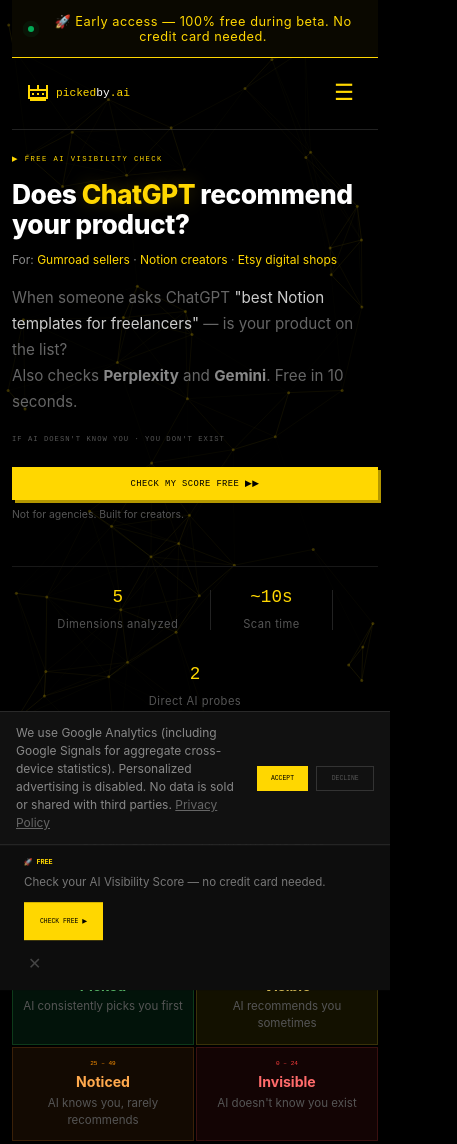
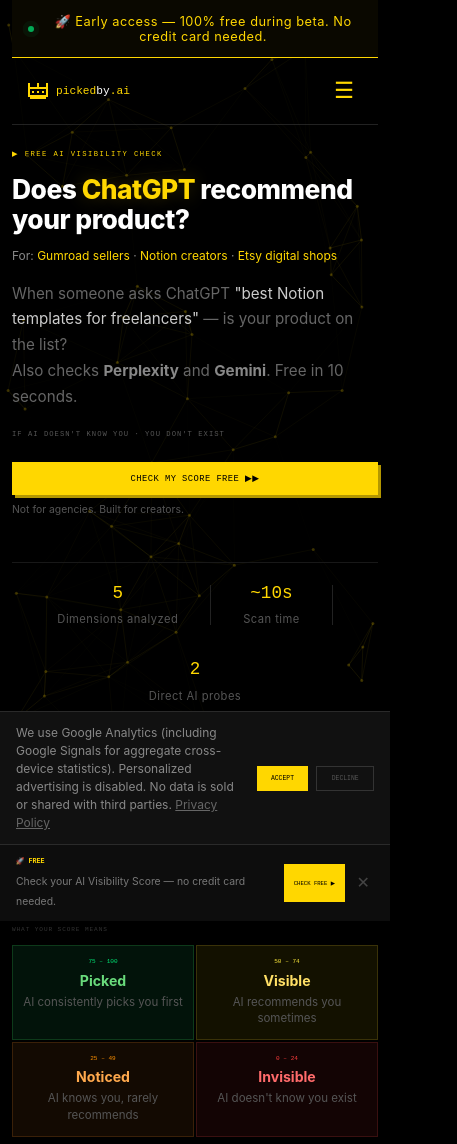
Before and after one commit to soondoobu1111-star/pickedbyai, a plain HTML site: page landing/index.html in a window 390 px wide. Shown: the top 1144 px of the page, 457 px wide, since content can reach past the window. Drawn offline with nearby package versions, Linux system fonts and the light colour scheme.

Commit message:
WP [04-13 16:08] main —  1 file changed, 13 insertions(+), 5 deletions(-)

```diff
--- a/landing/index.html
+++ b/landing/index.html
@@ -123,6 +123,7 @@
     }
 
     * { box-sizing: border-box; margin: 0; padding: 0; }
+    html { overflow-x: hidden; }
 
     body {
       font-family: -apple-system, BlinkMacSystemFont, "Segoe UI", sans-serif;
@@ -131,6 +132,7 @@
       min-height: 100vh;
       padding: 0 1rem 5rem;
       overflow-x: hidden;
+      width: 100%;
     }
 
     /* ── INTERACTIVE BG CANVAS ── */
@@ -1129,10 +1131,13 @@
       .container { padding-top: 1.5rem; }
       .nav { padding: 1rem 1rem; }
       .nav-logo { font-size: 0.7rem; }
-      .nav { padding: 1rem 1rem; }
-      .nav-logo { font-size: 0.7rem; }
+      .nav { padding: 0.85rem 1rem; max-width: 100%; }
+      .nav-logo { font-size: 0.7rem; min-width: 0; }
+      .nav-logo span { white-space: nowrap; }
       .nav-links > a { display: none !important; }
       .nav-burger { display: block; }
+      .founding-bar { max-width: 100vw; }
+      .nav-mobile { max-width: 100vw; }
       .how-steps { grid-template-columns: 1fr; gap: 1rem; }
       .how-arrow { display: none; }
       .uth-grid { grid-template-columns: 1fr; }
@@ -1448,13 +1453,13 @@
       position: fixed; bottom: 0; left: 0; right: 0;
       background: #0d0d0d; border-top: 1px solid #2a2a2a;
       padding: 0.85rem 1.5rem;
-      display: flex; align-items: center; gap: 0.75rem; flex-wrap: wrap;
+      display: flex; align-items: center; gap: 0.75rem; flex-wrap: nowrap;
       z-index: 9999;
       transform: translateY(100%);
       transition: transform 0.4s ease;
     }
     #floatBar.show { transform: translateY(0); }
-    #floatBar .float-text { flex: 1; min-width: 180px; }
+    #floatBar .float-text { flex: 1; min-width: 0; }
     #floatBar .float-text strong { color: var(--yellow); font-family: 'Press Start 2P', monospace; font-size: 0.42rem; display: block; margin-bottom: 0.25rem; }
     #floatBar .float-text span { font-size: 0.72rem; color: #777; }
     #floatBar .float-inputs { display: flex; gap: 0.5rem; flex-shrink: 0; align-items: center; }
@@ -1473,8 +1478,11 @@
     #floatClose:hover { color: #888; }
     #floatOk { font-size: 0.75rem; color: var(--green); display: none; }
     @media (max-width: 600px) {
+      #floatBar { padding: 0.75rem 1rem; gap: 0.5rem; }
+      #floatBar .float-text span { font-size: 0.65rem; }
       #floatBar input[type="email"] { width: 100%; }
-      #floatBar .float-inputs { width: 100%; }
+      #floatBar .float-inputs { flex-shrink: 0; }
+      .btn-float-join { padding: 0 0.6rem; font-size: 0.35rem; }
       #cookieBanner { padding: 0.75rem 1rem; }
     }
   </style>
```
